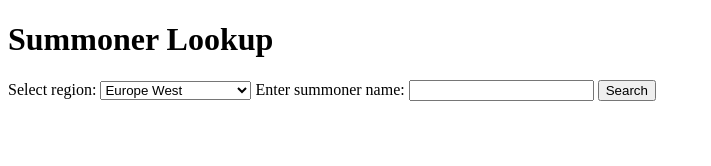
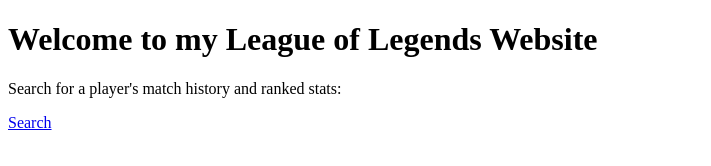
Before and after one commit to WhiskDaBisque/IGN.GG, a website: page index.html in a window 1280 px wide. Shown: the whole page, without its empty margins (0-711 px from the left). Drawn offline with Linux system fonts and the light colour scheme.

Commit message:
added things? im lost

```diff
--- a/index.html
+++ b/index.html
@@ -1,30 +1,11 @@
 <!DOCTYPE html>
 <html>
 <head>
-  <title>Summoner Lookup</title>
+    <title>My League of Legends Website</title>
 </head>
 <body>
-  <h1>Summoner Lookup</h1>
-  <form id="summoner-form">
-    <label for="region">Select region:</label>
-    <select id="region">
-      <option value="euw1">Europe West</option>
-      <option value="eun1">Europe Nordic & East</option>
-      <option value="na1">North America</option>
-      <option value="br1">Brazil</option>
-      <option value="kr">Korea</option>
-      <option value="jp1">Japan</option>
-      <option value="la1">Latin America North</option>
-      <option value="la2">Latin America South</option>
-      <option value="oce">Oceania</option>
-      <option value="tr1">Turkey</option>
-      <option value="ru">Russia</option>
-    </select>
-    <label for="summoner-name">Enter summoner name:</label>
-    <input type="text" id="summoner-name" name="summoner-name">
-    <button type="submit">Search</button>
-  </form>
-  <div id="result"></div>
-  <script src="search.js"></script>
+    <h1>Welcome to my League of Legends Website</h1>
+    <p>Search for a player's match history and ranked stats:</p>
+    <a href="search.html">Search</a>
 </body>
 </html>
```
Also changed, not shown: search.html (added, +28 -0 lines).
